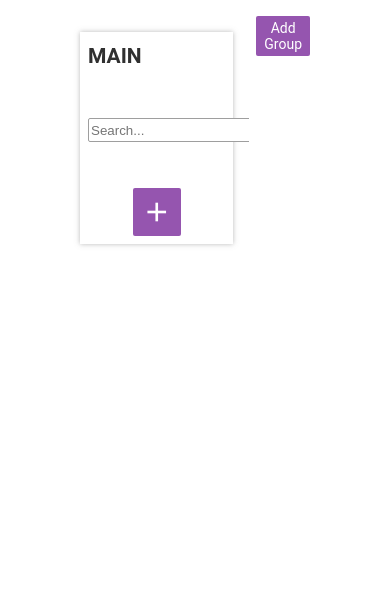
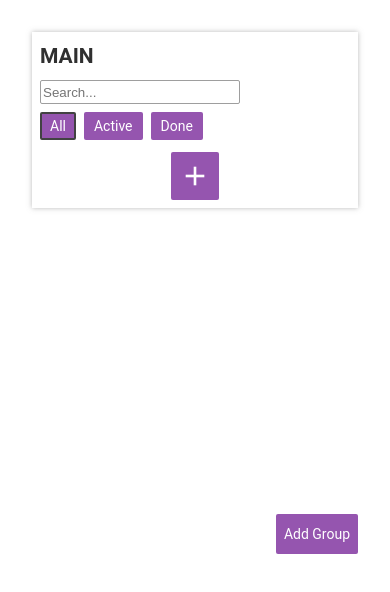
Before and after one commit to M-kos/ToDo-Vue-Vuex, a Vue app: page / in a window 390 px wide. Shown: the top 592 px of the page. Built offline with nearby package versions, Linux system fonts and the light colour scheme.

Commit message:
Адаптив Стили для обрезания текста

```diff
--- a/src/assets/components/app.scss
+++ b/src/assets/components/app.scss
@@ -4,6 +4,11 @@
   height: 100%;
   padding: 16px 64px 0 64px;
   display: flex;
+
+  @media screen and (max-width: 1300px) {
+    flex-direction: column;
+    padding: 16px;
+  }
 }
 
 .groups {
@@ -11,6 +16,11 @@
   padding: 0 16px;
   max-height: 100%;
   overflow-y: auto;
+  max-width: 700px;
+
+  @media screen and (max-width: 1300px) {
+    overflow-y: unset;
+  }
 }
 
 .created-groups {
@@ -19,4 +29,8 @@
     display: flex;
     justify-content: flex-end;
   }
+
+  @media screen and (max-width: 1300px) {
+    margin-top: 32px;
+  }
 }
--- a/src/assets/components/cardItem.scss
+++ b/src/assets/components/cardItem.scss
@@ -44,9 +44,6 @@
   }
 
   &-btn-delete {
-    display: flex;
-    justify-content: center;
-    align-items: center;
     width: 32px;
     height: 32px;
     background-color: transparent;
@@ -63,5 +60,28 @@
     background-color: $grey-600;
     margin-top: 4px;
     padding: 4px;
+    display: flex;
+    justify-content: space-around;
+    align-items: flex-start;;
+
+    & > span {
+      white-space: nowrap;
+      overflow: hidden;
+      text-overflow: ellipsis;
+
+      &.expand {
+        white-space: inherit;
+      }
+    }
+
+    & > .btn {
+      width: 32px;
+      height: 32px;
+      text-decoration: none;
+    }
+  }
+
+  &.drag-start {
+    opacity: 0.6;
   }
 }
--- a/src/assets/components/groupCards.scss
+++ b/src/assets/components/groupCards.scss
@@ -7,6 +7,7 @@
   align-items: center;
   box-shadow: 0px 0px 5px 0px rgba(120,120,120,0.5);
   padding: 0 8px 8px 8px;
+  position: relative;
 
   &-header {
     display: flex;
@@ -19,18 +20,12 @@
   }
 
   &-btn-add {
-    display: flex;
-    justify-content: center;
-    align-items: center;
     width: 48px;
     height: 48px;
     margin-top: 8px;
   }
 
   &-btn-delete {
-    display: flex;
-    justify-content: center;
-    align-items: center;
     width: 32px;
     height: 32px;
     background-color: transparent;
@@ -58,6 +53,19 @@
       border: 1px solid $grey;
       border-radius: 2px;
       padding: 2px;
+
+      @media screen and (max-width: 320px) {
+        min-width: 150px;
+      }
+    }
+
+    &-buttons {
+      display: flex;
+
+      @media screen and (max-width: 600px) {
+        margin-top: 4px;
+        margin-left: -4px;
+      }
     }
 
     & .btn {
@@ -68,5 +76,20 @@
         border: 2px solid $grey-42;
       }
     }
+
+    @media screen and (max-width: 600px) {
+      flex-direction: column;
+      align-items: flex-start;
+    }
+  }
+
+  &-drop-overlay {
+    position: absolute;
+    top: 0;
+    left: 0;
+    bottom: 0;
+    right: 0;
+    z-index: 7;
+    border: 2px solid $grey-600;
   }
 }
```
